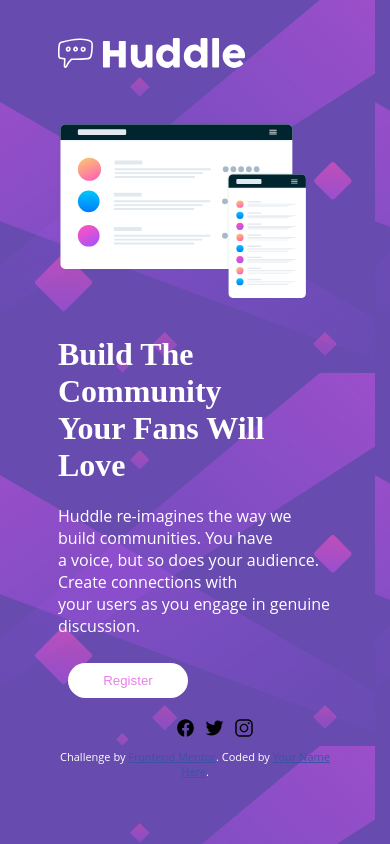
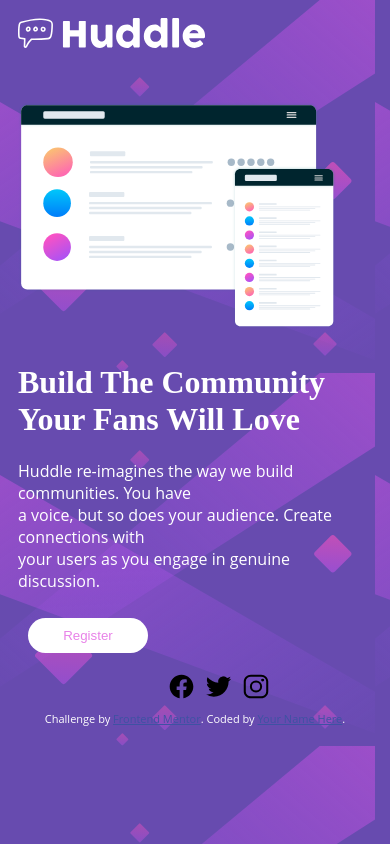
Before and after one commit to LeonNjoroge/FMCodeCh2, a plain HTML site: page huddle-landing-page-with-single-introductory-section-master/index.html in a window 390 px wide. Drawn offline with Linux system fonts and the light colour scheme.

```diff
--- a/huddle-landing-page-with-single-introductory-section-master/style.css
+++ b/huddle-landing-page-with-single-introductory-section-master/style.css
@@ -14,7 +14,7 @@
     background-image: url("images/bg-desktop.svg");
     background-repeat: none;
     background-color: hsl(257, 40%, 49%);
-    padding:20px 40px;
+    background-color: 20px 40px;
 
 }
 
```
